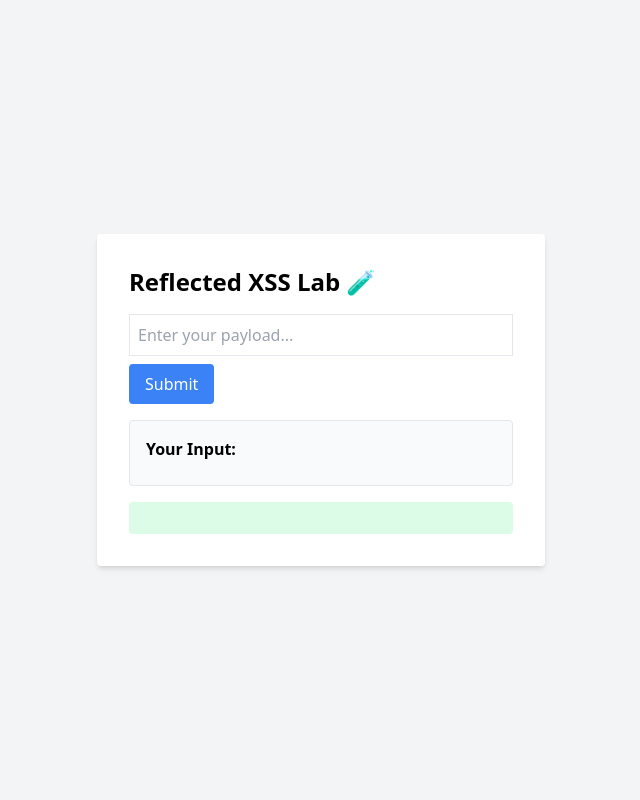
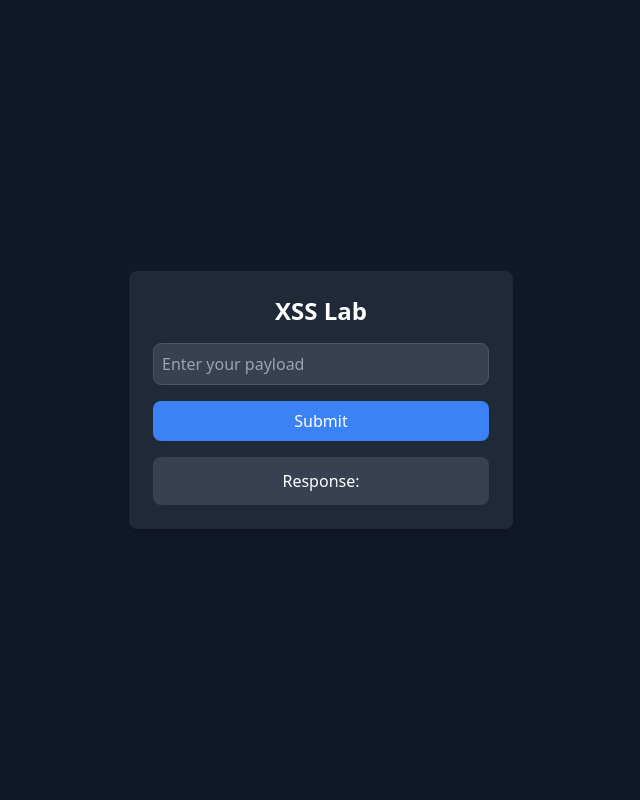
Before and after one commit to namanraghuwanshi9220/ctf-lab, a PHP site: page / in a window 1280 px wide. Shown: the whole page, without its empty margins (319-959 px from the left). Run offline with PHP 8.4, Linux system fonts and the light colour scheme; some libraries are stand-ins or nearby versions.

Commit message:
Add files via upload

```diff
--- a/xss/index.php
+++ b/xss/index.php
@@ -1,70 +1,35 @@
-<?php
-$flag = "FLAG{XSS_WORKS_FINE}";
-$input = isset($_GET['q']) ? $_GET['q'] : '';
-$hint = '';
-
-$payloads = [
-    '<script>alert(1)</script>' => 'Nice start! Replace alert with <code>showFlag()</code>.',
-    '<svg onload=alert(1)>' => 'Great! Now trigger <code>showFlag()</code>.',
-    '<img src=x onerror=alert(1)>' => 'Perfect! Swap alert with <code>showFlag()</code>.',
-];
-
-foreach ($payloads as $payload => $clue) {
-    if (stripos($input, $payload) !== false) {
-        $hint = $clue;
-        break;
-    }
-}
-
-// Flag is kept encoded to avoid leaking in View Source
-$encodedFlag = base64_encode($flag);
-?>
 <!DOCTYPE html>
 <html lang="en">
 <head>
     <meta charset="UTF-8">
-    <title>Reflected XSS Lab 🚀</title>
-    <script>
-        function showFlag() {
-            const encoded = "<?php echo $encodedFlag; ?>";
-            const flag = atob(encoded); // Decode base64
-            document.getElementById('flag').innerText = flag;
-        }
-    </script>
+    <meta name="viewport" content="width=device-width, initial-scale=1.0">
+    <title>XSS Lab</title>
     <script src="https://cdn.tailwindcss.com"></script>
 </head>
-<body class="bg-gray-100 min-h-screen flex items-center justify-center">
-    <div class="bg-white p-8 rounded shadow-md w-full max-w-md">
-        <h1 class="text-2xl font-bold mb-4">Reflected XSS Lab 🧪</h1>
-        <form method="GET" class="mb-4">
-            <input
-                type="text"
-                name="q"
-                placeholder="Enter your payload..."
-                class="border p-2 w-full mb-2"
-            />
-            <button type="submit" class="bg-blue-500 text-white px-4 py-2 rounded">
-                Submit
-            </button>
+<body class="bg-gray-900 text-white flex items-center justify-center h-screen">
+    <div class="bg-gray-800 p-6 rounded-lg shadow-lg w-96 text-center">
+        <h1 class="text-2xl font-bold mb-4">XSS Lab</h1>
+        <form method="GET">
+            <input type="text" name="input" class="w-full p-2 mb-4 border border-gray-600 bg-gray-700 text-white rounded-lg" placeholder="Enter your payload">
+            <button type="submit" class="w-full bg-blue-500 hover:bg-blue-600 text-white p-2 rounded-lg">Submit</button>
         </form>
 
-        <?php if ($hint): ?>
-            <div class="mb-4 p-4 bg-yellow-100 text-yellow-800 border border-yellow-300 rounded">
-                <strong>Hint:</strong> <?php echo $hint; ?>
-            </div>
-        <?php endif; ?>
+        <div class="mt-4 p-3 bg-gray-700 rounded-lg">
+            <p>Response:</p>
+            <div class="text-yellow-400 text-lg">
+                <?php
+                if (isset($_GET['input'])) {
+                    $payload = $_GET['input'];
+                    echo $payload; // **Vulnerable to Reflected XSS**
 
-        <div class="p-4 bg-gray-50 border rounded">
-            <h2 class="font-semibold mb-2">Your Input:</h2>
-            <div>
-                <?php
-                // 🔥 Reflect input as raw (XSS vulnerable!)
-                echo $input;
+                    // **Flag Reveal Condition**
+                    if (strpos($payload, '<script>alert("XSS")</script>') !== false) {
+                        echo "<p class='text-green-400 font-bold mt-2'>Flag: FLAG{XSS_PWNED}</p>";
+                    }
+                }
                 ?>
             </div>
         </div>
-
-        <div id="flag" class="mt-4 p-4 bg-green-100 text-green-700 font-bold rounded"></div>
     </div>
 </body>
 </html>
```
